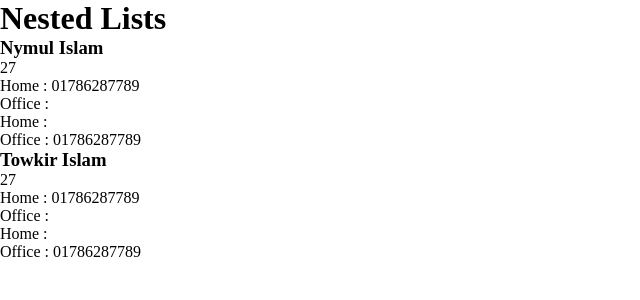
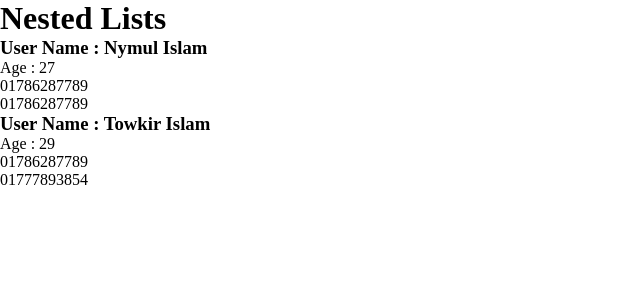
Before and after one commit to nymul-islam-moon/react-anisul-islam, a React (Create React App) app: page / in a window 1280 px wide. Shown: the top 300 px of the page, without its empty margins (0-640 px from the left). Built offline with nearby package versions, Linux system fonts and the light colour scheme.

Commit message:
Class 11
Nested mapping done

```diff
--- a/src/App.js
+++ b/src/App.js
@@ -15,14 +15,10 @@ const users = [
     },
     {
         fullName    : "Towkir Islam",
-        age         : 27,
+        age         : 29,
         phones      : [
-            {
-                home        : "01786287789"
-            },
-            {
-                office      : "01786287789"
-            }
+            { home        : "01786287789" },
+            { office      : "01777893854" }
         ]
     }
 ]
@@ -32,16 +28,18 @@ export default function App() {
         <div>
             <h1>Nested Lists</h1>
             {
-                users.map( (user, index) => <artical key={index}>
-                    <h3>{user.fullName}</h3>
-                    <p>{user.age}</p>
+                users.map( (user, index) => (
+                    <article key={index}>
+                    <h3>User Name : { user.fullName }</h3>
+                    <p>Age : { user.age }</p>
                     {
-                        user.phones.map( (phone, index) => <div>
-                            <p>Home     : { phone.home }</p>
-                            <p>Office   : { phone.office } </p>
-                        </div> )
+                        user.phones.map( ( phone, index ) => (
+                            <div key={index}>
+                            <p>{ phone.home }</p>
+                            <p>{ phone.office }</p>
+                        </div>) )
                     }
-                </artical>  )
+                </article>)  )
             }
         </div>
     );
```
